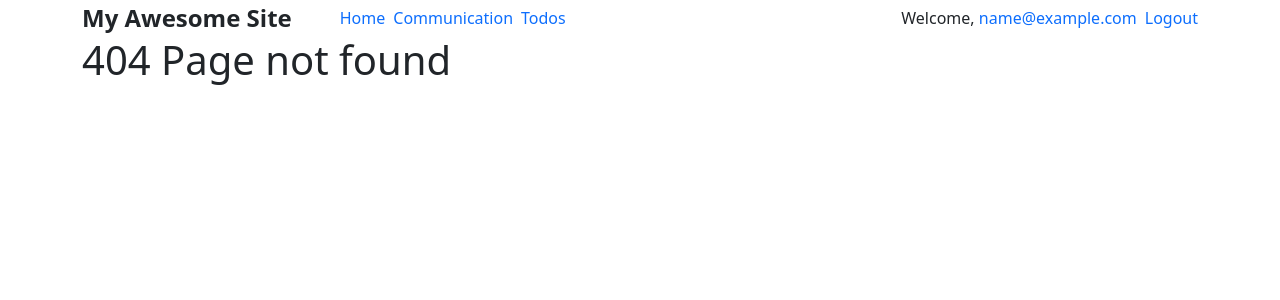
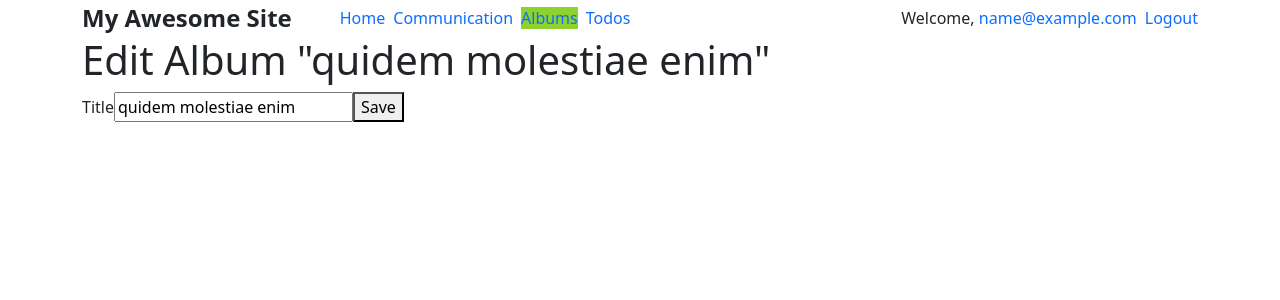
Before and after one commit to PaulNegoescu/siit-13, a React (Create React App) app: page /albums/edit/1 in a window 1280 px wide. Before the commit this address had no page. Shown: the top 300 px of the page. Built offline with nearby package versions, Linux system fonts and the light colour scheme; data requests are answered from the project's data file; sample sign-in values are in the browser's storage.

Commit message:
Final code

```diff
--- a/src/App.js
+++ b/src/App.js
@@ -7,6 +7,9 @@ import { Nav } from './components/Nav/Nav';
 import { Auth } from './features/Auth/Auth';
 import { AuthContextProvider } from './features/Auth/Auth.context';
 import { PrivateRoute } from './components/PrivateRoute';
+import { AlbumList } from './features/Albums/AlbumList';
+import { AlbumDetails } from './features/Albums/AlbumDetails';
+import { EditAlbum } from './features/Albums/EditAlbum';
 
 import 'bootstrap/dist/css/bootstrap.css';
 import './App.css';
@@ -21,6 +24,9 @@ function App() {
             <Route exact path="/" component={Counter} />
             <Route path="/communication" component={Parent} />
             <PrivateRoute path="/todos" component={TodoList} />
+            <Route exact path="/albums" component={AlbumList} />
+            <Route exact path="/albums/edit/:id" component={EditAlbum} />
+            <Route path="/albums/:id" component={AlbumDetails} />
             {/* <PrivateRoute path="/todos">
               <TodoList />
             </PrivateRoute> */}
--- a/src/components/Nav/Nav.js
+++ b/src/components/Nav/Nav.js
@@ -29,9 +29,10 @@ export function Nav() {
             Communication
           </NavLink>
         </li>
+
         <li>
-          <NavLink to="/todos" activeClassName={styles.active}>
-            Todos
+          <NavLink to="/albums" activeClassName={styles.active}>
+            Albums
           </NavLink>
         </li>
 
@@ -52,6 +53,12 @@ export function Nav() {
 
         {auth?.user && (
           <>
+            <li>
+              <NavLink to="/todos" activeClassName={styles.active}>
+                Todos
+              </NavLink>
+            </li>
+
             <li className={styles['push-right']}>
               Welcome,{' '}
               <NavLink to="/profile" activeClassName={styles.active}>
--- /dev/null
+++ b/src/features/Albums/AlbumDetails.js
@@ -0,0 +1,43 @@
+import { useEffect, useState } from 'react';
+import { Link, useParams } from 'react-router-dom';
+import { useAuth } from '../Auth/Auth.context';
+
+export function AlbumDetails() {
+  const { id } = useParams(); // { id: 14 }
+  const [album, setAlbum] = useState(null);
+  const [photos, setPhotos] = useState(null);
+
+  const { auth } = useAuth();
+
+  useEffect(() => {
+    const albumPromise = fetch(`http://localhost:3001/albums/${id}`).then(
+      (res) => res.json()
+    );
+    const photoPromise = fetch(
+      `http://localhost:3001/photos?albumId=${id}`
+    ).then((res) => res.json());
+
+    Promise.all([albumPromise, photoPromise]).then(([album, photos]) => {
+      setAlbum(album);
+      setPhotos(photos);
+    });
+  }, [id]);
+
+  if (!album) {
+    return <h2>Loading ...</h2>;
+  }
+
+  return (
+    <>
+      <h1>Album Details for "{album?.title}"</h1>
+      {auth && auth.user.id === album.userId && (
+        <Link to={`/albums/edit/${id}`}>Edit this album</Link>
+      )}
+      {photos?.map((photo) => (
+        <p key={photo.id}>
+          <img src={photo.thumbnailUrl} alt={photo.title} />
+        </p>
+      ))}
+    </>
+  );
+}
--- /dev/null
+++ b/src/features/Albums/AlbumList.js
@@ -0,0 +1,55 @@
+import { useEffect, useState } from 'react';
+import { Link } from 'react-router-dom';
+
+export function AlbumList() {
+  const [albums, setAlbums] = useState(null);
+
+  useEffect(() => {
+    async function getAlbums() {
+      const albums = await fetch('http://localhost:3001/albums').then((res) =>
+        res.json()
+      );
+
+      // Varianta simpla in care luam cover-urile pe rand
+      for (const album of albums) {
+        const cover = await fetch(
+          `http://localhost:3001/photos?albumId=${album.id}&_limit=1`
+        ).then((res) => res.json());
+        album.cover = cover[0];
+      }
+      setAlbums(albums);
+
+      /** Varianta in care luam toate cover-urile in paralel, este mai rapid pentru utilizatorul final
+        const coverPromises = [];
+        for (const album of albums) {
+          coverPromises.push(
+            fetch(
+              `http://localhost:3001/photos?albumId=${album.id}&_limit=1`
+            ).then((res) => res.json())
+          );
+        }
+        const covers = await Promise.all(coverPromises);
+        console.log(covers);
+        for (let i = 0; i < covers.length; i++) {
+          albums[i].cover = covers[i][0];
+        }
+        setAlbums(albums);
+      */
+    }
+
+    getAlbums();
+  }, []);
+
+  return (
+    <>
+      <h1>Albums</h1>
+      {!albums && <h2>Loading ...</h2>}
+      {albums?.map((album) => (
+        <p key={album.id}>
+          <img src={album.cover.thumbnailUrl} alt={`${album.title} cover`} />
+          <Link to={`/albums/${album.id}`}>{album.title}</Link>
+        </p>
+      ))}
+    </>
+  );
+}
--- /dev/null
+++ b/src/features/Albums/EditAlbum.js
@@ -0,0 +1,54 @@
+import { useEffect, useState } from 'react';
+import { useParams } from 'react-router-dom';
+import { useAuth } from '../Auth/Auth.context';
+
+export function EditAlbum() {
+  const { id } = useParams();
+  const [album, setAlbum] = useState(null);
+  const { auth } = useAuth();
+
+  useEffect(() => {
+    fetch(`http://localhost:3001/albums/${id}`)
+      .then((res) => res.json())
+      .then((album) => setAlbum(album));
+  }, [id]);
+
+  function handleChange(e) {
+    setAlbum({ ...album, [e.target.name]: e.target.value });
+  }
+
+  async function handleSubmit(e) {
+    e.preventDefault();
+    const updated = { ...album };
+    delete updated.id;
+
+    await fetch('http://localhost:3001/albums/' + id, {
+      method: 'PATCH',
+      headers: {
+        'Content-type': 'application/json',
+        Authorization: 'Bearer ' + auth.accessToken,
+      },
+      body: JSON.stringify(updated),
+    });
+  }
+
+  if (!album) {
+    return <h2>Loading ...</h2>;
+  }
+  return (
+    <>
+      <h1>Edit Album "{album.title}"</h1>
+      <form onSubmit={handleSubmit}>
+        <label htmlFor="title">Title</label>
+        <input
+          type="text"
+          id="title"
+          name="title"
+          value={album.title}
+          onChange={handleChange}
+        />
+        <button>Save</button>
+      </form>
+    </>
+  );
+}
--- a/src/features/Todos/TodoList.js
+++ b/src/features/Todos/TodoList.js
@@ -7,7 +7,7 @@ export function TodoList() {
   const [todos, setTodos] = useState(null);
   const [showModal, setShowModal] = useState(false);
 
-  const { auth } = useAuth();
+  const { auth, logout } = useAuth();
 
   useEffect(() => {
     fetch(`http://localhost:3001/todos?userId=${auth?.user.id}`, {
@@ -15,9 +15,22 @@ export function TodoList() {
         Authorization: `Bearer ${auth?.accessToken}`,
       },
     })
-      .then((res) => res.json())
+      .then((res) => {
+        if (!res.ok) {
+          if (res.status === 401) {
+            logout();
+            throw new Error('Token expired!');
+          }
+          throw new Error(
+            'Fetching data failed with status code: ',
+            res.status
+          );
+        }
+
+        return res.json();
+      })
       .then((data) => setTodos(data));
-  }, [auth]);
+  }, [auth, logout]);
 
   //   const renderedTodos = [];
   //   if (todos) {
```
Also changed, not shown: db.json.
